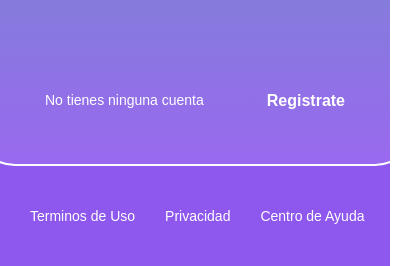
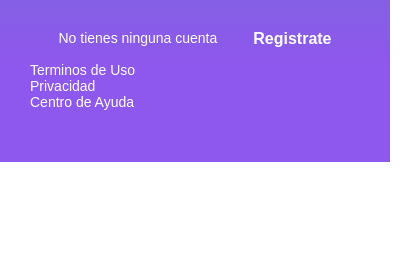
Before and after one commit to MarlonRoches/Curso-FrontDev, a plain HTML site: page Proyecto PLatzi/Login.html in a window 390 px wide. Shown: the part 718-984 px from the top of the page, 415 px wide, since content can reach past the window. After the commit the page ends 880 px from the top, so only its background shows below. Drawn offline with Linux system fonts and the light colour scheme; a web font is replaced by a local one.

Commit message:
Adaptacion a mobile con media queries en css

```diff
--- a/Proyecto PLatzi/styles.css
+++ b/Proyecto PLatzi/styles.css
@@ -283,3 +283,17 @@ text-decoration:underline ;
    .register__container--form__Login a:hover{
     text-decoration: underline;
    }
+
+/* MEDIA QUERIES, Para medidas responsivas */
+@media only screen and (max-width: 600px){
+    .login__container{
+        background-color: transparent;
+        border: none;
+        padding: 0px;
+        width: 70%;
+    }
+    .footer{
+        align-items: flex-start;
+        flex-direction: column;
+    }
+}
```
